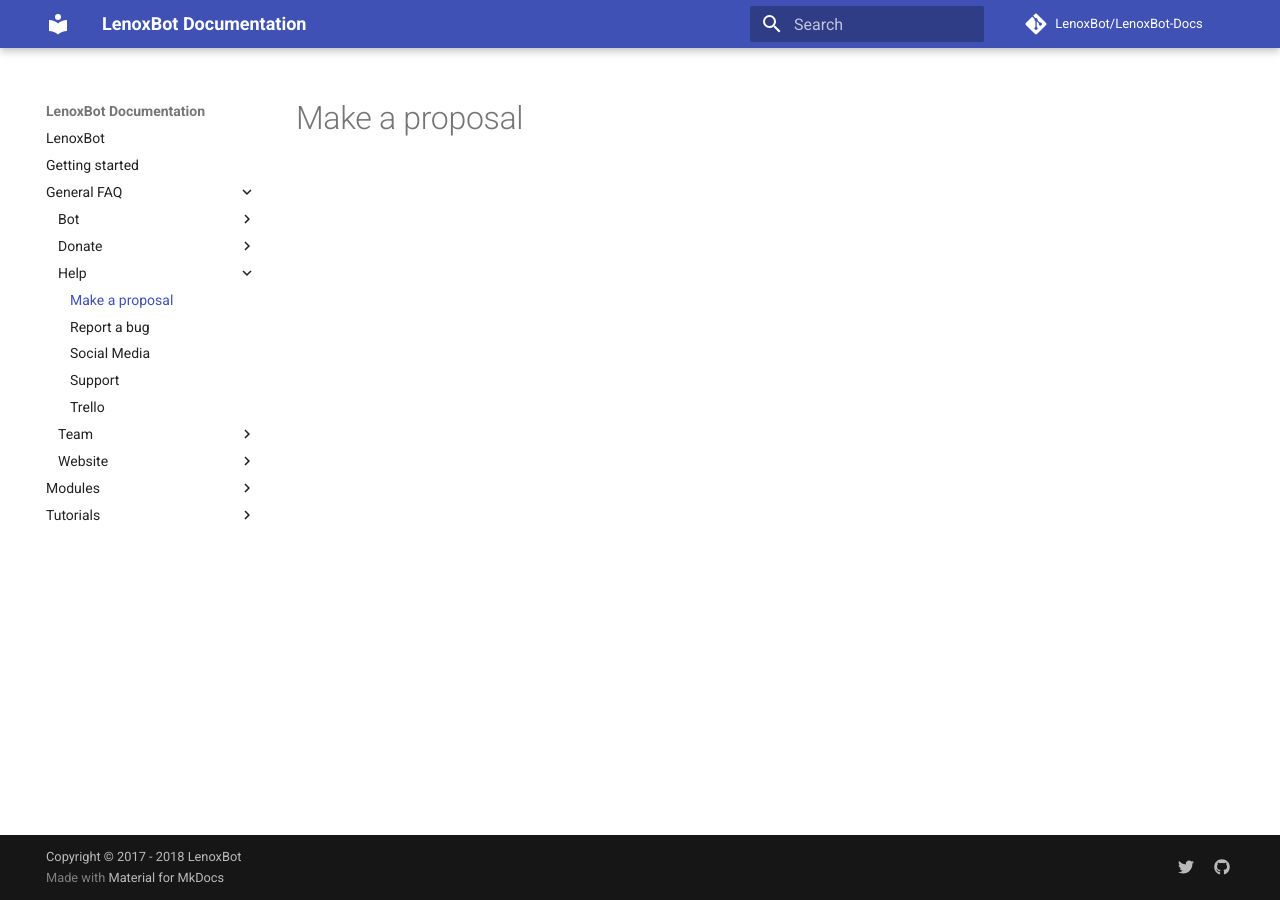
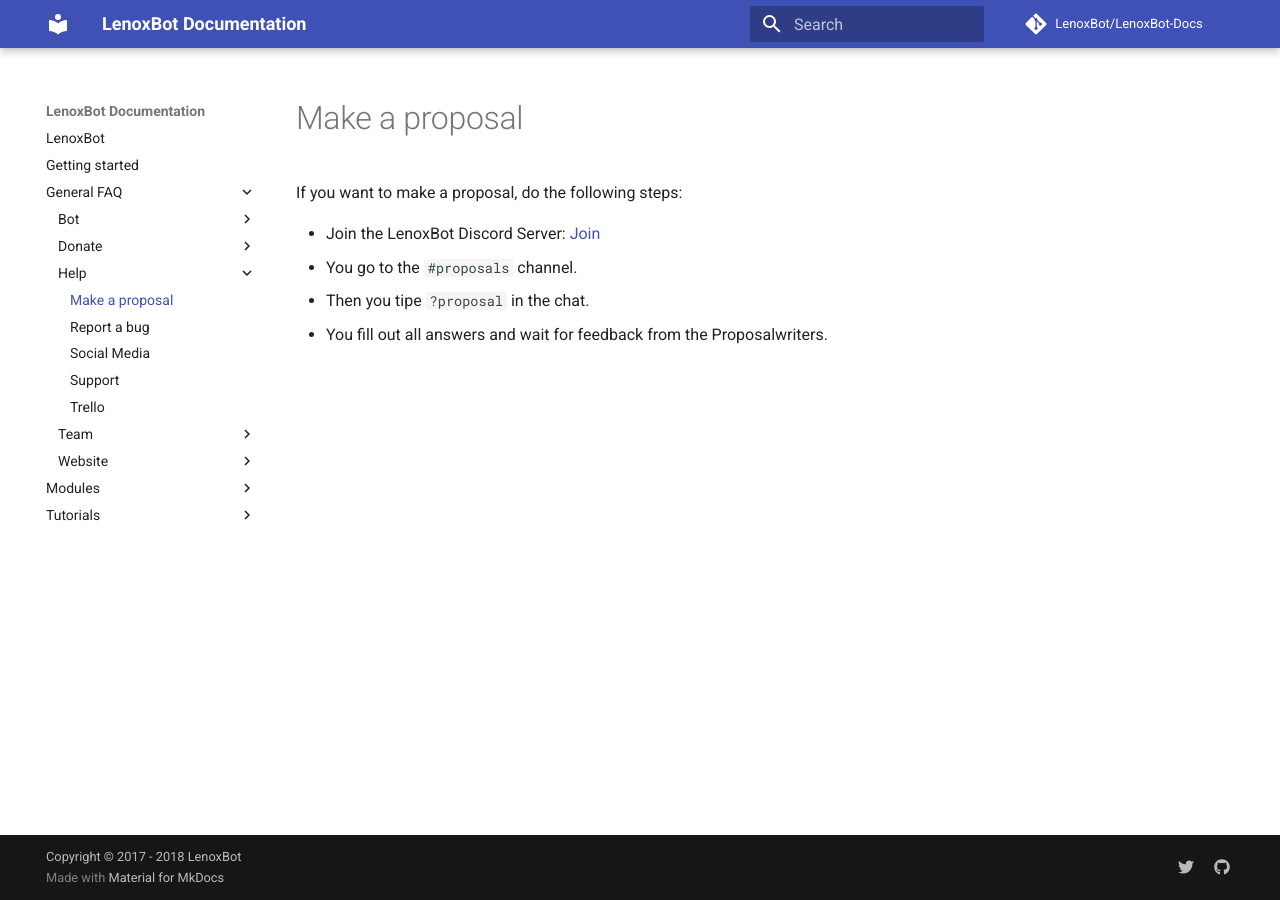
Before and after one commit to gillesheinesch/LenoxBot-Docs, an MkDocs documentation site: the page built from docs/General FAQ/Help/Make a proposal.md, in a window 1280 px wide. Built offline with MkDocs 1.6.1 and Material for MkDocs 9.7.7, drawn with Linux system fonts in a browser that asks for light colours; comment, search, counter and statistics services are not loaded.

Commit message:
Update Make a proposal.md

```diff
--- a/docs/General FAQ/Help/Make a proposal.md
+++ b/docs/General FAQ/Help/Make a proposal.md
@@ -1,4 +1,11 @@
 title: Make a proposal
-description:
+description: If you want to make a proposal, here you can find how you make a proposal
 
 # Make a proposal
+
+If you want to make a proposal, do the following steps:
+
+* Join the LenoxBot Discord Server: [Join](https://lenoxbot.com/discord/)
+* You go to the `#proposals` channel.
+* Then you tipe `?proposal` in the chat.
+* You fill out all answers and wait for feedback from the Proposalwriters.
```
